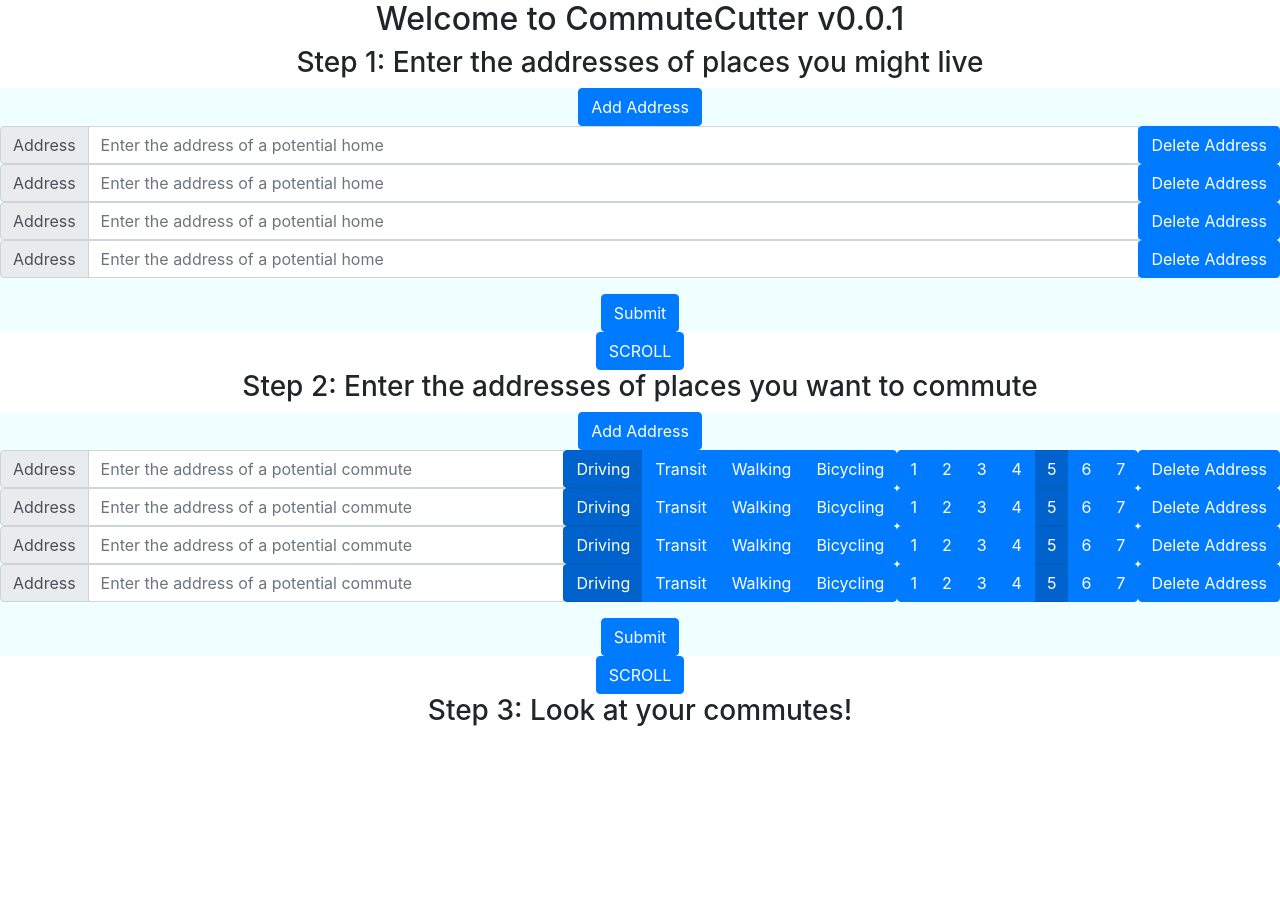
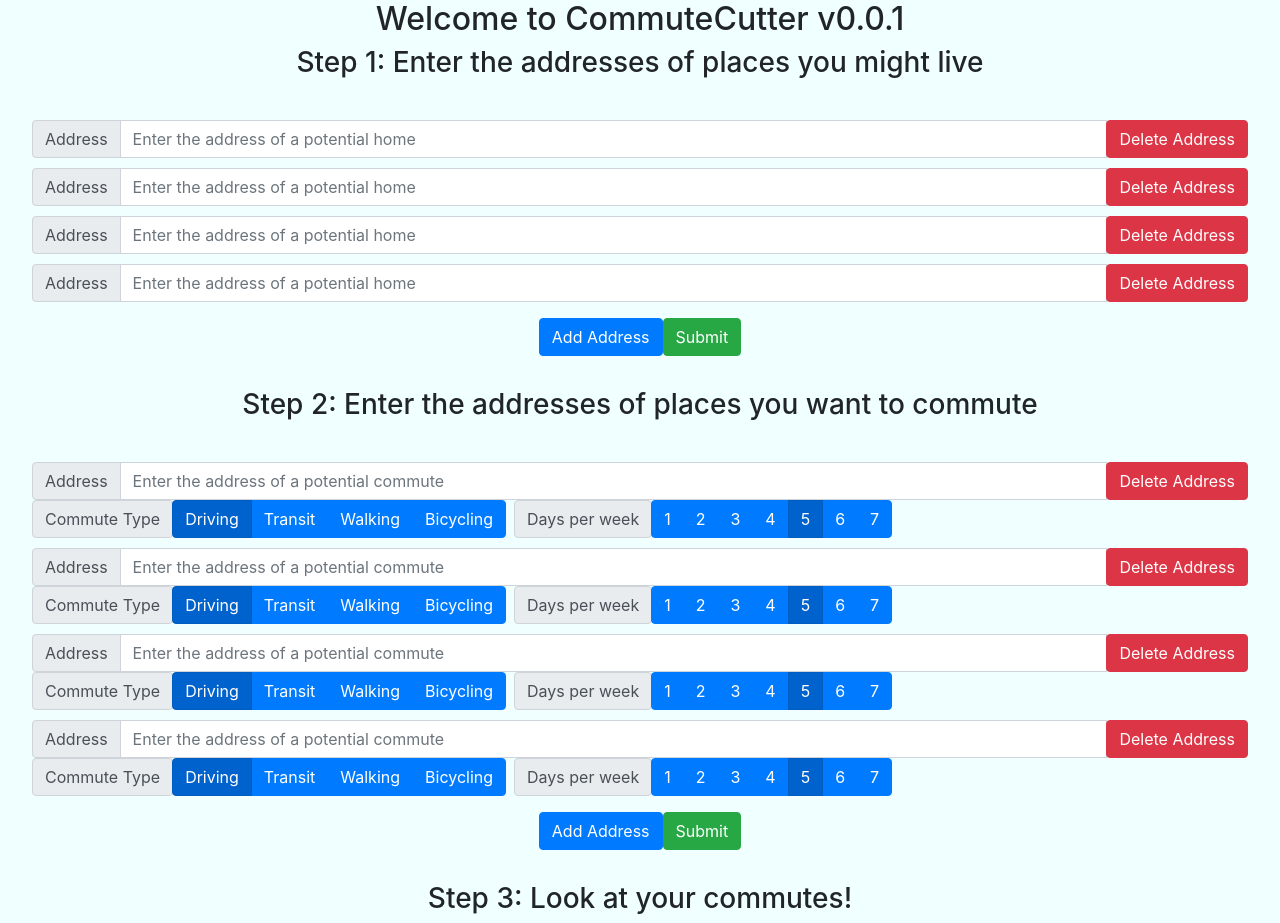
Before and after one commit to visaals/commutecutter, a React (Create React App) app in the folder client/: page / in a window 1280 px wide. Before the commit the page ends 800 px from the top, so only its background shows below. Built offline with nearby package versions, Linux system fonts and the light colour scheme.

Commit message:
did some formatting

```diff
--- a/client/src/Components/AddressForm.jsx
+++ b/client/src/Components/AddressForm.jsx
@@ -45,18 +45,22 @@ class AddressForm extends React.Component {
     });
   }
 
-  handleSubmit = (e) => { e.preventDefault() }
+  handleSubmit = (e) => {
+    e.preventDefault()
+    this.props.scroll()
+  }
 
   render() {
       let {rows} = this.state
       return (
         <div className="AddressForm">
           <Form onSubmit={this.handleSubmit} onChange={this.handleChange} >
-            <Button onClick={this.addRow}>Add Address</Button>
             <Form.Group>
               <AddressInput addresses={rows} deleteRow={this.deleteRow} placeholder={this.props.placeholder} includeCommuteOptions={this.props.includeCommuteOptions}/>
             </Form.Group>
-            <Button type="submit" value="Submit">Submit</Button>
+            <Button onClick={this.addRow}>Add Address</Button>
+
+            <Button type="submit" value="Submit" variant="success">Submit</Button>
           </Form>
         </div>
       )
--- a/client/src/Components/AddressInput.jsx
+++ b/client/src/Components/AddressInput.jsx
@@ -15,26 +15,37 @@ const AddressInput = (props) => {
   return (
     props.addresses.map((val, idx)=> {
       let addressName = `address-${idx}`
-      let commuteOptions = '';
+      let commuteOptions = <div></div>;
       if (props.includeCommuteOptions) {
         commuteOptions =
-          <div>
+          <ButtonToolbar aria-label="Toolbar with button groups">
+            <InputGroup.Prepend>
+              <InputGroup.Text >{"Commute Type"}</InputGroup.Text>
+            </InputGroup.Prepend>
             <ToggleButtonGroup
                 name={"commuteType-"+val.id}
                 type="radio"
                 value={val.commuteType}
                 onChange={onChange}
+                aria-label="first group"
+                className="mr-2"
               >
                 <ToggleButton value={constants.DRIVING}>Driving</ToggleButton>
                 <ToggleButton value={constants.TRANSIT}>Transit</ToggleButton>
                 <ToggleButton value={constants.WALKING}>Walking</ToggleButton>
                 <ToggleButton value={constants.BICYCLING}>Bicycling</ToggleButton>
               </ToggleButtonGroup>
+              <InputGroup.Prepend>
+                <InputGroup.Text >{"Days per week"}</InputGroup.Text>
+              </InputGroup.Prepend>
+
               <ToggleButtonGroup
                 name={"commuteDaysPerWeek-"+val.id}
                 type="radio"
                 value={val.commuteDaysPerWeek}
                 onChange={onChange}
+                aria-label="second group"
+                className="mr-2"
               >
                 <ToggleButton value={1}>1</ToggleButton>
                 <ToggleButton value={2}>2</ToggleButton>
@@ -44,14 +55,19 @@ const AddressInput = (props) => {
                 <ToggleButton value={6}>6</ToggleButton>
                 <ToggleButton value={7}>7</ToggleButton>
               </ToggleButtonGroup>
-          </div>;
+
+            </ButtonToolbar>;
       }
+
       return (
-        <div key={idx}>
+        <div key={idx} className='address-row'>
           <InputGroup>
+
+
             <InputGroup.Prepend>
               <InputGroup.Text htmlFor={addressName}>{`Address`}</InputGroup.Text>
             </InputGroup.Prepend>
+
             <Form.Control
               as='input'
               placeholder={props.placeholder}
@@ -61,20 +77,22 @@ const AddressInput = (props) => {
               className="address"
               type='string'
             />
+
             <InputGroup.Append>
-            <ButtonToolbar>
-              {commuteOptions}
               {/* delete */}
               <ButtonGroup >
                 <Button
                   onClick={props.deleteRow}
                   data-id={val.id}
+                  variant="danger"
                 >
                   Delete Address
                 </Button>
               </ButtonGroup>
-              </ButtonToolbar>
             </InputGroup.Append>
+          </InputGroup>
+          <InputGroup>
+            {commuteOptions}
           </InputGroup>
         </div>
       )
--- a/client/src/Containers/CCFormContainer.jsx
+++ b/client/src/Containers/CCFormContainer.jsx
@@ -27,13 +27,11 @@ class CCFormContainer extends React.Component {
                 <div>
                     <h3>Step 1: Enter the addresses of places you might live</h3>
                 </div>
-                <AddressForm placeholder={"Enter the address of a potential home"} includeCommuteOptions={false}/>
-                <Button onClick={() => this.scrollToNextStep(this.stepOneEndRef)}>SCROLL</Button>
+                <AddressForm placeholder={"Enter the address of a potential home"} includeCommuteOptions={false} scroll={() => this.scrollToNextStep(this.stepOneEndRef)}/>
                 <div ref={this.stepOneEndRef}>
                     <h3>Step 2: Enter the addresses of places you want to commute</h3>
                 </div>
-                <AddressForm placeholder={"Enter the address of a potential commute"} includeCommuteOptions={true}/>
-                <Button onClick={() => this.scrollToNextStep(this.stepTwoEndRef)}>SCROLL</Button>
+                <AddressForm placeholder={"Enter the address of a potential commute"} includeCommuteOptions={true} scroll={() => this.scrollToNextStep(this.stepTwoEndRef)}/>
                 <div ref={this.stepTwoEndRef}>
                     <h3>Step 3: Look at your commutes!</h3>
                 </div>
--- a/client/src/index.css
+++ b/client/src/index.css
@@ -5,6 +5,8 @@ body {
     sans-serif;
   -webkit-font-smoothing: antialiased;
   -moz-osx-font-smoothing: grayscale;
+  background-color: azure;
+
 }
 
 code {
@@ -13,11 +15,11 @@ code {
 }
 
 form {
-  background-color: azure;
+  padding: 2.5%;
 }
 
-label {
-  background-color: aqua;
+.address-row {
+  margin-bottom: 10px;
 }
 
 .className {
```
Lines whose indentation alone changed are shown as unchanged.
